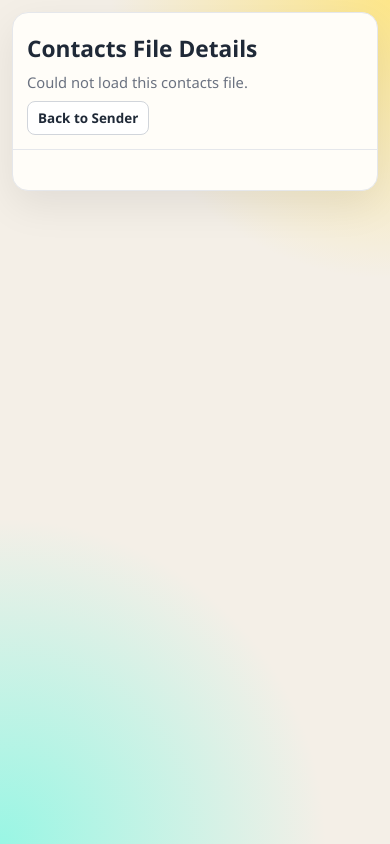
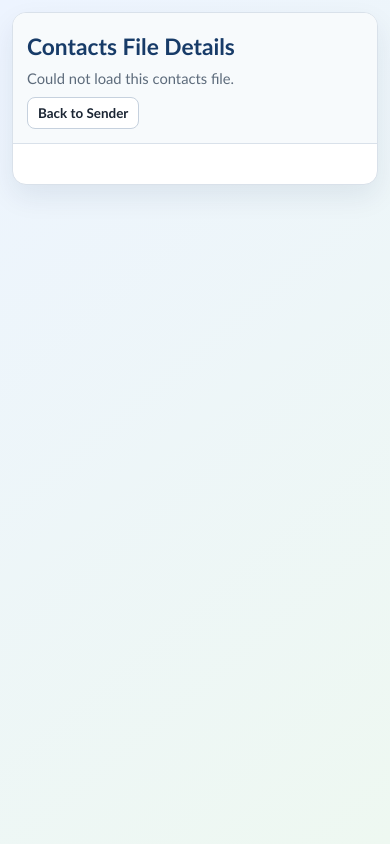
Before and after one commit to MohamdAlJawhari/test, a Flask app: template templates/contact_details.html in a window 390 px wide. Run offline with Flask 3, Linux system fonts and the light colour scheme; the template is opened without the code that fills it, so the values that code supplies are empty.

Commit message:
feat: Update CSS variables and styles for improved UI consistency and responsiveness

```diff
--- a/static/css/contact_details.css
+++ b/static/css/contact_details.css
@@ -1,16 +1,23 @@
 :root {
-  --bg: #f4efe7;
-  --panel: #fffdf8;
-  --text: #1f2937;
-  --muted: #6b7280;
-  --accent: #0f766e;
-  --accent-dark: #115e59;
-  --error-bg: #fef2f2;
-  --error-border: #fecaca;
-  --error-text: #991b1b;
-  --ok-bg: #ecfdf5;
-  --ok-border: #bbf7d0;
-  --ok-text: #14532d;
+  --bg-top: #edf4ff;
+  --bg-bottom: #eef8f1;
+  --panel: #ffffff;
+  --panel-soft: #f7fafc;
+  --text: #1b2533;
+  --muted: #5d6b7b;
+  --accent: #1d6fd8;
+  --accent-dark: #1556a6;
+  --line: #d9e1ea;
+  --line-strong: #c6d1de;
+  --excel-grid: #d2d9e3;
+  --excel-head: #f2f5fa;
+  --excel-focus: #2b78ff;
+  --error-bg: #fff1f1;
+  --error-border: #f2b8b5;
+  --error-text: #9b2c2c;
+  --ok-bg: #eefaf1;
+  --ok-border: #bfe4c8;
+  --ok-text: #216737;
 }
 
 * {
@@ -20,12 +27,9 @@
 body {
   margin: 0;
   min-height: 100vh;
-  font-family: "Segoe UI", Tahoma, Geneva, Verdana, sans-serif;
+  font-family: "Trebuchet MS", "Segoe UI", Tahoma, sans-serif;
   color: var(--text);
-  background:
-    radial-gradient(circle at top right, #fde68a 0, transparent 30%),
-    radial-gradient(circle at bottom left, #99f6e4 0, transparent 35%),
-    var(--bg);
+  background: linear-gradient(140deg, var(--bg-top), var(--bg-bottom));
   padding: 22px;
   display: grid;
   place-items: start center;
@@ -34,22 +38,24 @@ body {
 .card {
   width: min(980px, 100%);
   background: var(--panel);
-  border: 1px solid #e5e7eb;
-  border-radius: 16px;
-  box-shadow: 0 14px 40px rgba(0, 0, 0, 0.08);
+  border: 1px solid var(--line);
+  border-radius: 14px;
+  box-shadow: 0 12px 28px rgba(18, 40, 72, 0.08);
   overflow: hidden;
 }
 
 .header {
   padding: 20px 24px 14px;
-  border-bottom: 1px solid #e5e7eb;
+  border-bottom: 1px solid var(--line);
   display: grid;
   gap: 8px;
+  background: var(--panel-soft);
 }
 
 h1 {
   margin: 0;
   font-size: 1.42rem;
+  color: #173b68;
 }
 
 .hint {
@@ -67,13 +73,13 @@ h1 {
 
 .link-btn {
   text-decoration: none;
-  border: 1px solid #d1d5db;
+  border: 1px solid var(--line-strong);
   color: var(--text);
   background: #fff;
   border-radius: 8px;
   padding: 7px 10px;
   font-size: 0.84rem;
-  font-weight: 600;
+  font-weight: 700;
 }
 
 .link-btn:hover {
```
Also changed, not shown: other parts of static/css/contact_details.css (+67 -39 lines), static/css/index.css (+60 -54 lines).
